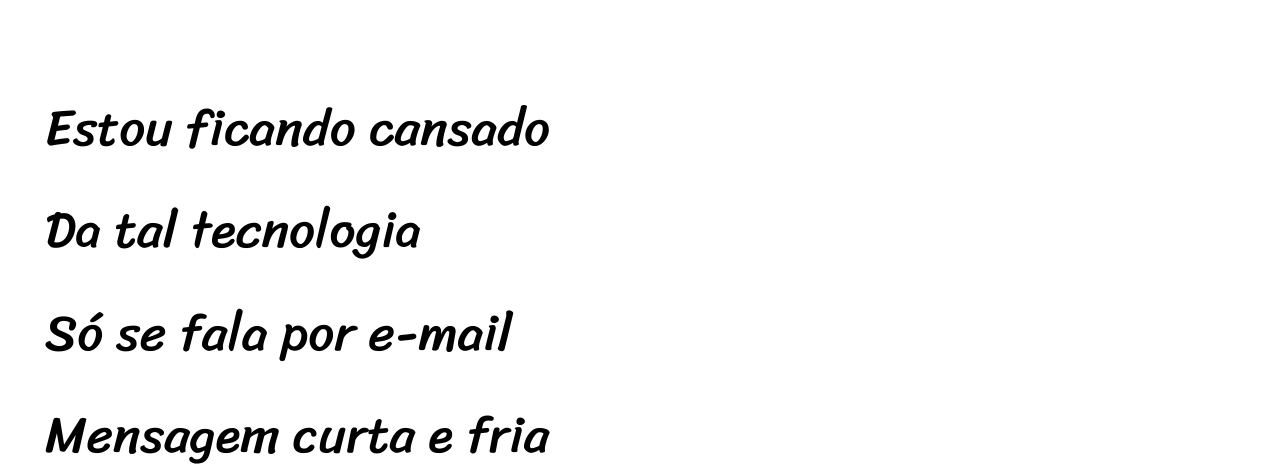
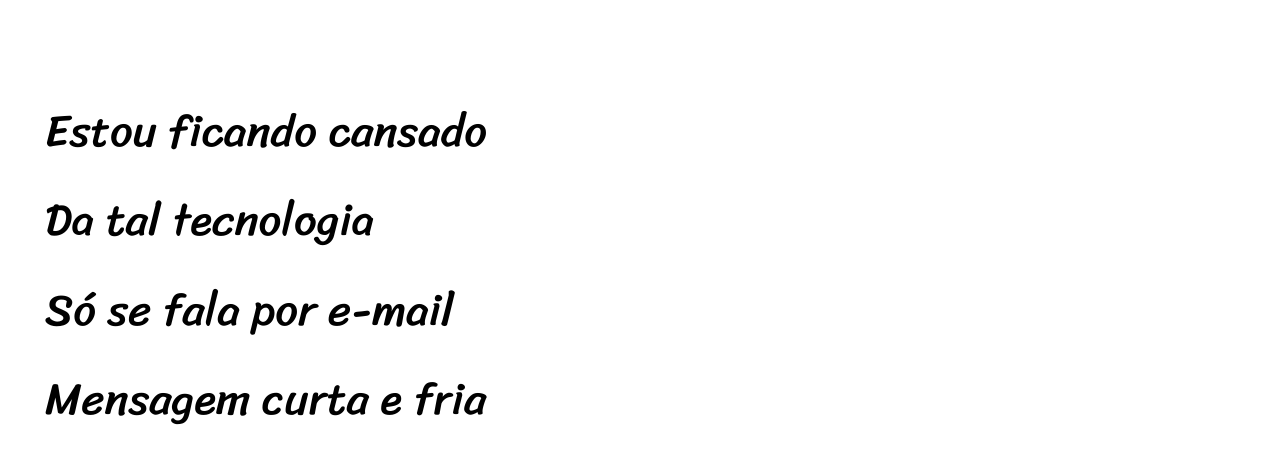
Before and after one commit to gabrielramosdeoliveira/projeto-cordel, a plain HTML site: page index.html in a window 1280 px wide. Shown: the part 322-789 px from the top of the page. Drawn offline with Linux system fonts and the light colour scheme.

Commit message:
Update style.css

```diff
--- a/estilo/style.css
+++ b/estilo/style.css
@@ -50,12 +50,12 @@ header a:hover, footer a:hover {
 }
 
 section {
-    padding-top: 10vh;
-    padding-bottom: 10vh;
+    padding-top: 7%;
+    padding-bottom: 7vh;
     line-height: 2em;
     padding-left: 45px;
     font-family: var(--fonte3);
-    font-size: 4.0vw;
+    font-size: 3.5vw;
 }
 
 section > p {
```
